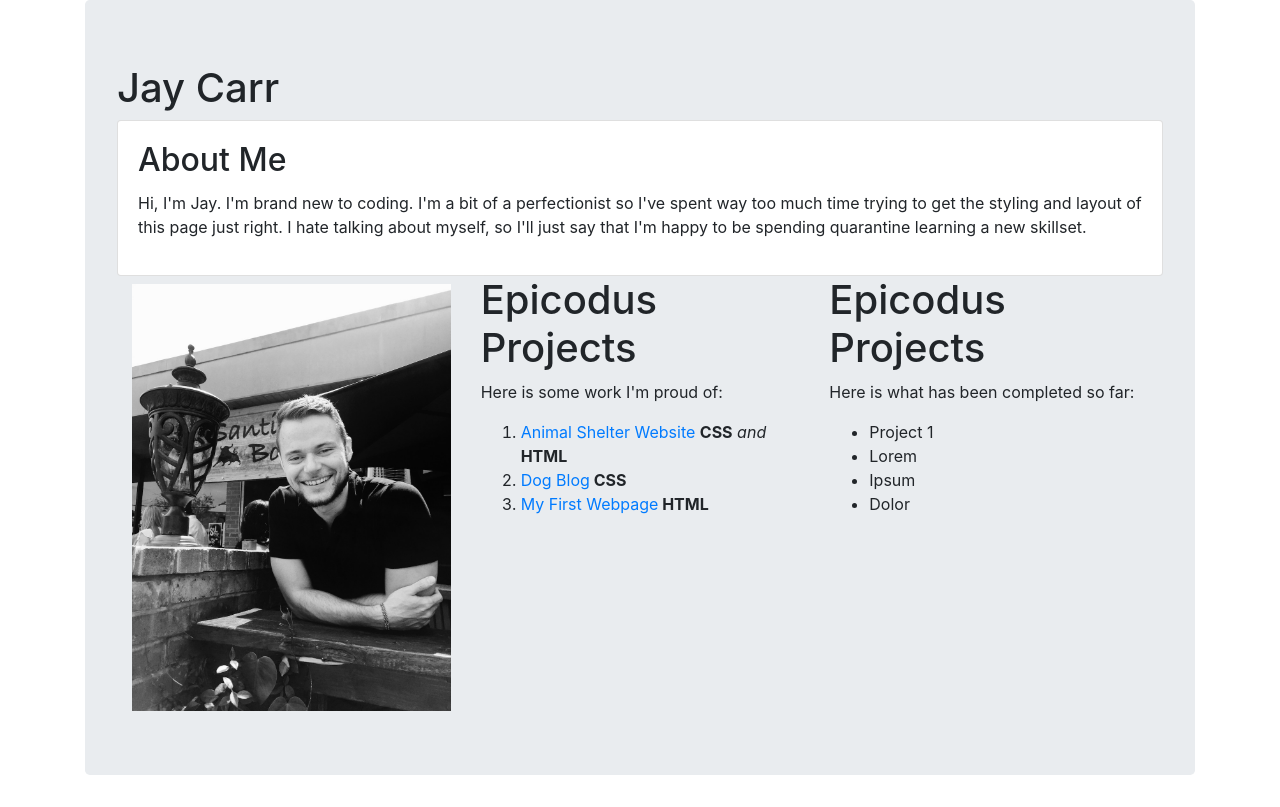
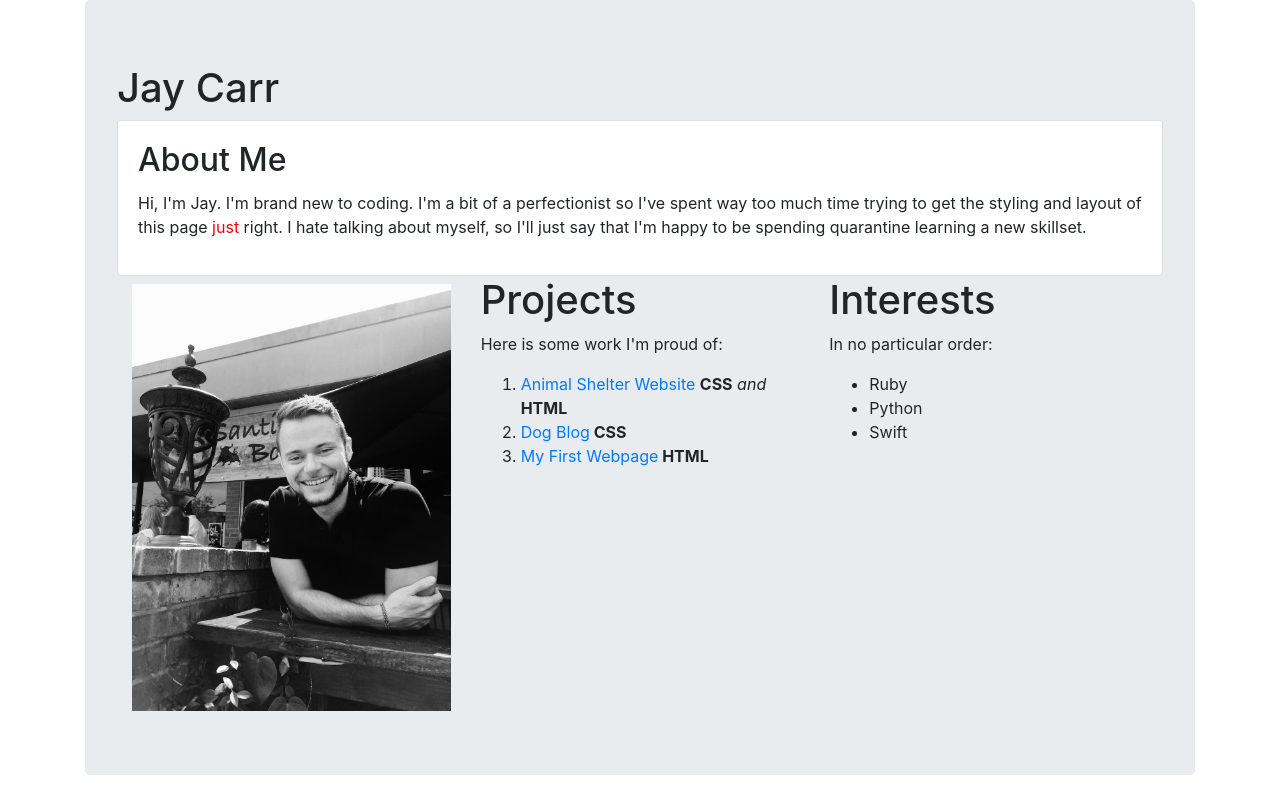
Before and after one commit to jaycarrr/epi-portfolio, a plain HTML site: page index.html in a window 1280 px wide. Drawn offline with Linux system fonts and the light colour scheme.

Commit message:
final changes before submission

```diff
--- a/css/styles.css
+++ b/css/styles.css
@@ -4,3 +4,7 @@ img {
   max-width: 100%;
   height: auto;
 }
+
+.stress {
+ color: red;
+}
--- a/index.html
+++ b/index.html
@@ -12,7 +12,7 @@
       <div class="card">
         <div class="card-body">
           <h2 class="card-title">About Me</h2>
-          <p>Hi, I'm Jay. I'm brand new to coding. I'm a bit of a perfectionist so I've spent way too much time trying to get the styling and layout of this page <span style="border: 1ch">just</span> right. I hate talking about myself, so I'll just say that I'm happy to be spending quarantine learning a new skillset. </p>
+          <p>Hi, I'm Jay. I'm brand new to coding. I'm a bit of a perfectionist so I've spent way too much time trying to get the styling and layout of this page <span class="stress">just</span> right. I hate talking about myself, so I'll just say that I'm happy to be spending quarantine learning a new skillset. </p>
         </div>
       </div>
       <div class="container">
@@ -23,7 +23,7 @@
             <img src="images/me.JPG" class="image-thumbnail" class="img" alt="Jay">
           </div>
           <div class="col-4">
-            <h1>Epicodus Projects</h1>
+            <h1>Projects</h1>
             <p>Here is some work I'm proud of:</p>
             <ol>
               <li><a href="https://github.com/jaycarrr/animal-shelter">Animal Shelter Website</a> <strong> CSS</strong><em> and</em><strong> HTML</strong></li>
@@ -32,13 +32,12 @@
             </ol>
           </div>
           <div class="col-4">
-            <h1>Epicodus Projects</h1>
-            <p>Here is what has been completed so far:</p>
+            <h1>Interests</h1>
+            <p>In no particular order:</p>
             <ul>
-              <li>Project 1</li>
-              <li>Lorem</li>
-              <li>Ipsum</li>
-              <li>Dolor</li>
+              <li>Ruby</li>
+              <li>Python</li>
+              <li>Swift</li>
             </ul>
           </div>
         </div>
```
